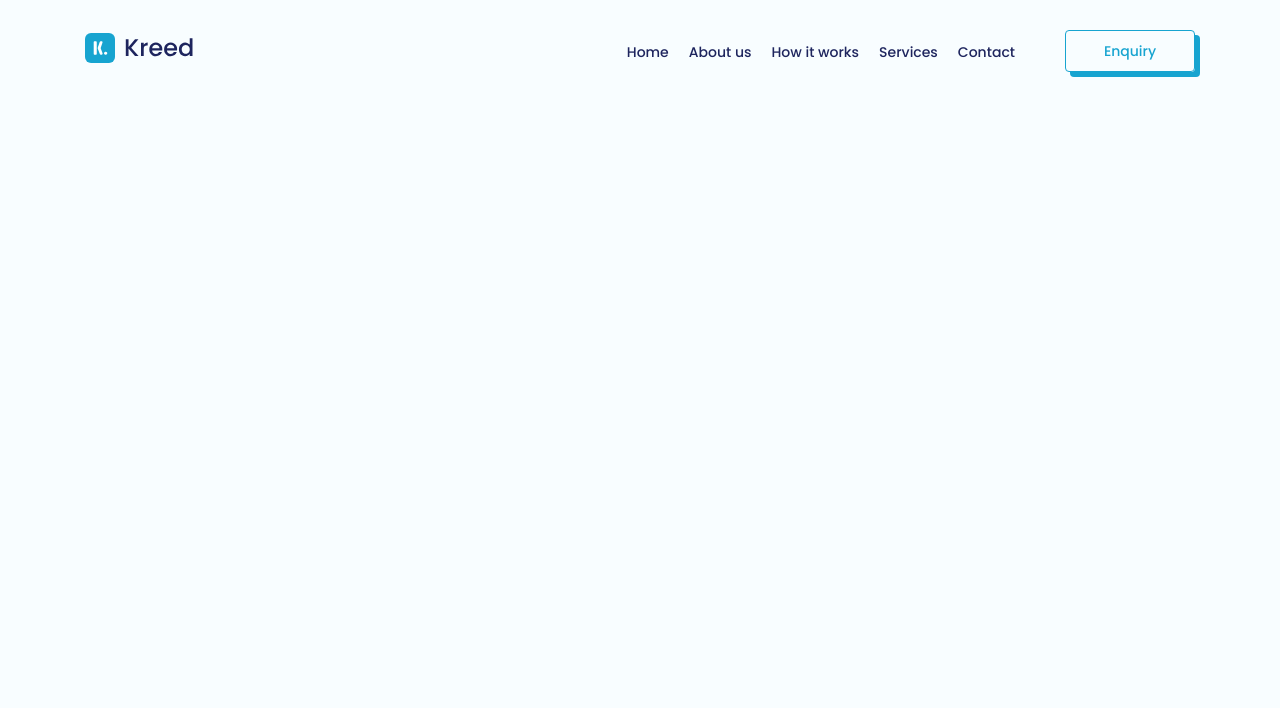
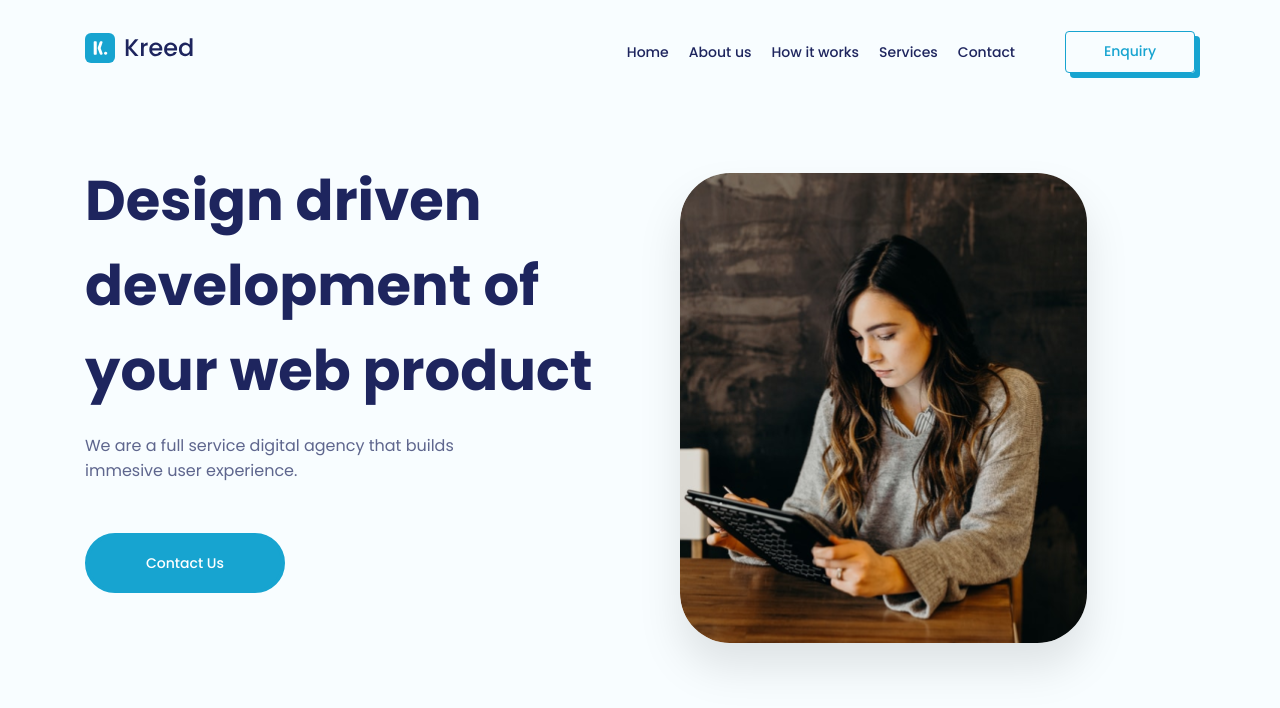
Before and after one commit to luiabdiel/kreed, a React (Vite) app: page / in a window 1280 px wide. Shown: the top 708 px of the page. Built offline with nearby package versions, Linux system fonts and the light colour scheme.

Commit message:
feat: main

```diff
--- /dev/null
+++ b/src/atoms/ButtonContact/index.tsx
@@ -0,0 +1,7 @@
+import * as S from "./style"
+
+export const ButtonContact = () => {
+    return(
+        <S.ButtonContact>Contact Us</S.ButtonContact>
+    )
+}
--- /dev/null
+++ b/src/atoms/ButtonContact/style.ts
@@ -0,0 +1,28 @@
+import styled from "styled-components";
+
+export const ButtonContact = styled.button`
+    background-color: #17A4D0;
+
+    font-size: 14px;
+    font-weight: 500;
+    color: #fff;
+
+    border-radius: 100px;
+
+    width: 200px;
+    height: 60px;
+
+    margin-top: 50px;
+
+    transition: .2s;
+
+    cursor: pointer;
+
+    border: 4px solid #17A4D0;
+
+    &:hover{
+        color:  #1E255E;
+        background-color: transparent;
+        border: 4px solid #1E255E;
+    }
+`
--- a/src/organisms/Header/style.ts
+++ b/src/organisms/Header/style.ts
@@ -1,9 +1,7 @@
 import styled from "styled-components"
 
 export const Header = styled.header`
-    height: 42px;
-
-    margin-top: 30px;
+    padding-top: 30px;
 
     display: flex;
     flex-direction: row;
--- a/src/pages/Main.tsx
+++ b/src/pages/Main.tsx
@@ -1,9 +1,24 @@
-import { useState } from 'react'
+import { ButtonContact } from '../atoms/ButtonContact'
+import { Frontend } from '../templates/frontend'
 
-import { Frontend } from '../templates/frontend'
+import HeroImg from "../assets/hero.svg"
+
+import * as S from "./styles"
 
 export function Main() {
   return (
-    <Frontend>Template</Frontend>
+    <Frontend>
+      <S.Container>
+        <div>
+          <h1>Design driven development of your web product</h1>
+          <p>We are a full service digital agency that builds immesive user experience.</p>
+          <ButtonContact/>
+        </div>
+
+        <div>
+          <img src={HeroImg} alt="Uma mulher, sentada, fazendo uma pesquisa no tablet" />
+        </div>
+      </S.Container>
+    </Frontend>
   )
 }
--- /dev/null
+++ b/src/pages/styles.ts
@@ -0,0 +1,24 @@
+import styled from "styled-components";
+
+export const Container = styled.div`
+    display: flex;
+
+    >div{
+        width: 50%;
+    }
+
+    h1{
+        font-size: 56px;
+        font-weight: 700;
+        color: #1E255E;
+    }
+
+    p{
+        font-size: 16px;
+        font-weight: 400;
+        color:hsla(233, 52%, 24%, 0.7);
+
+        margin-top: 20px;
+        padding-right: 105px;
+    }
+`
--- a/src/templates/frontend/index.tsx
+++ b/src/templates/frontend/index.tsx
@@ -11,6 +11,7 @@ export const Frontend = ({ children }: FrontendProps) => {
     return(
         <S.Container>
             <Header/>
+            <main>{children}</main>
         </S.Container>
     )
 }
--- a/src/templates/frontend/styles.ts
+++ b/src/templates/frontend/styles.ts
@@ -1,7 +1,18 @@
 import styled from "styled-components"
 
-export const Container = styled.main`
+export const Container = styled.div`
     width: 100%;
     max-width: 1110px;
     margin: 0 auto;
+
+    height: 100%;
+
+    display: flex;
+    flex-direction: column;
+
+    main{
+        display: flex;
+        flex: 1;
+        align-items: center;
+    }
 `
```
Also changed, not shown: src/assets/hero.svg (added).
